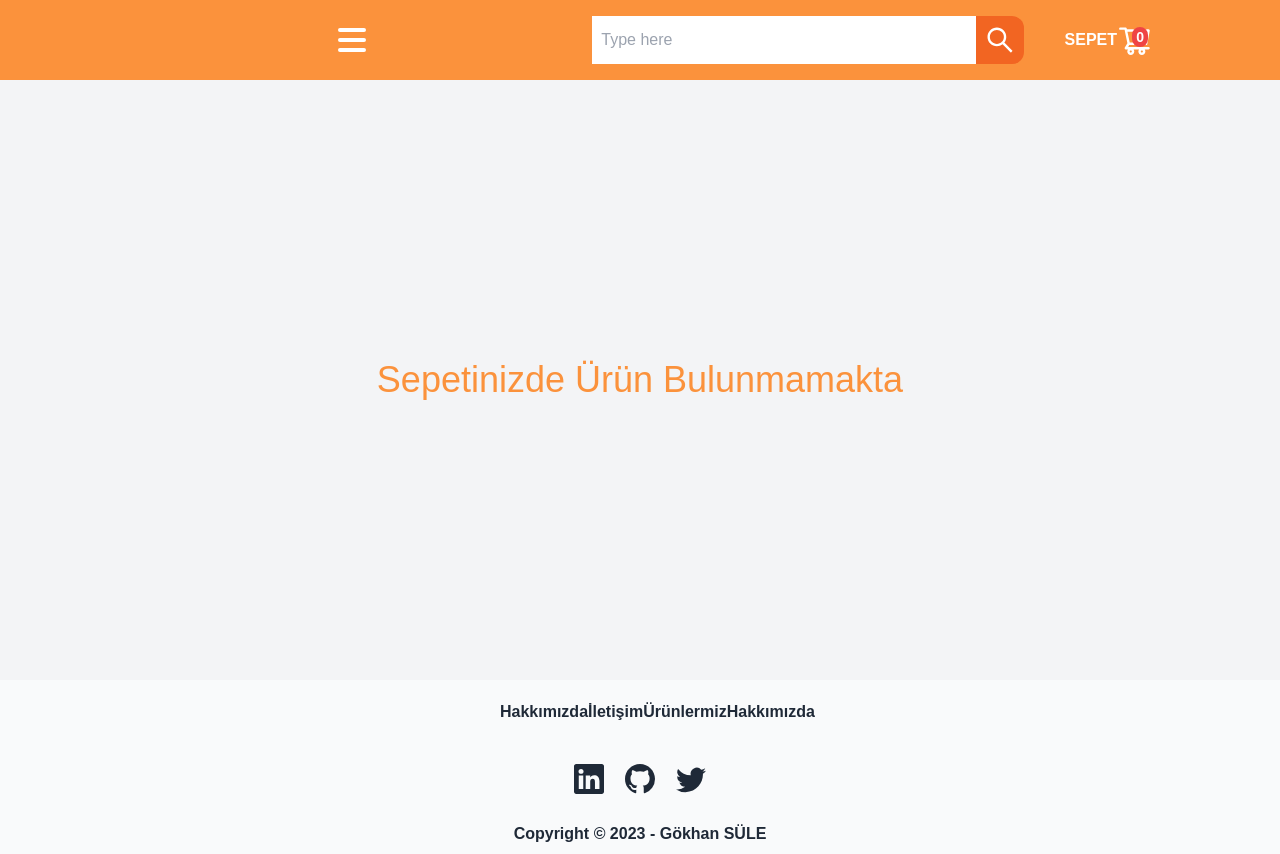
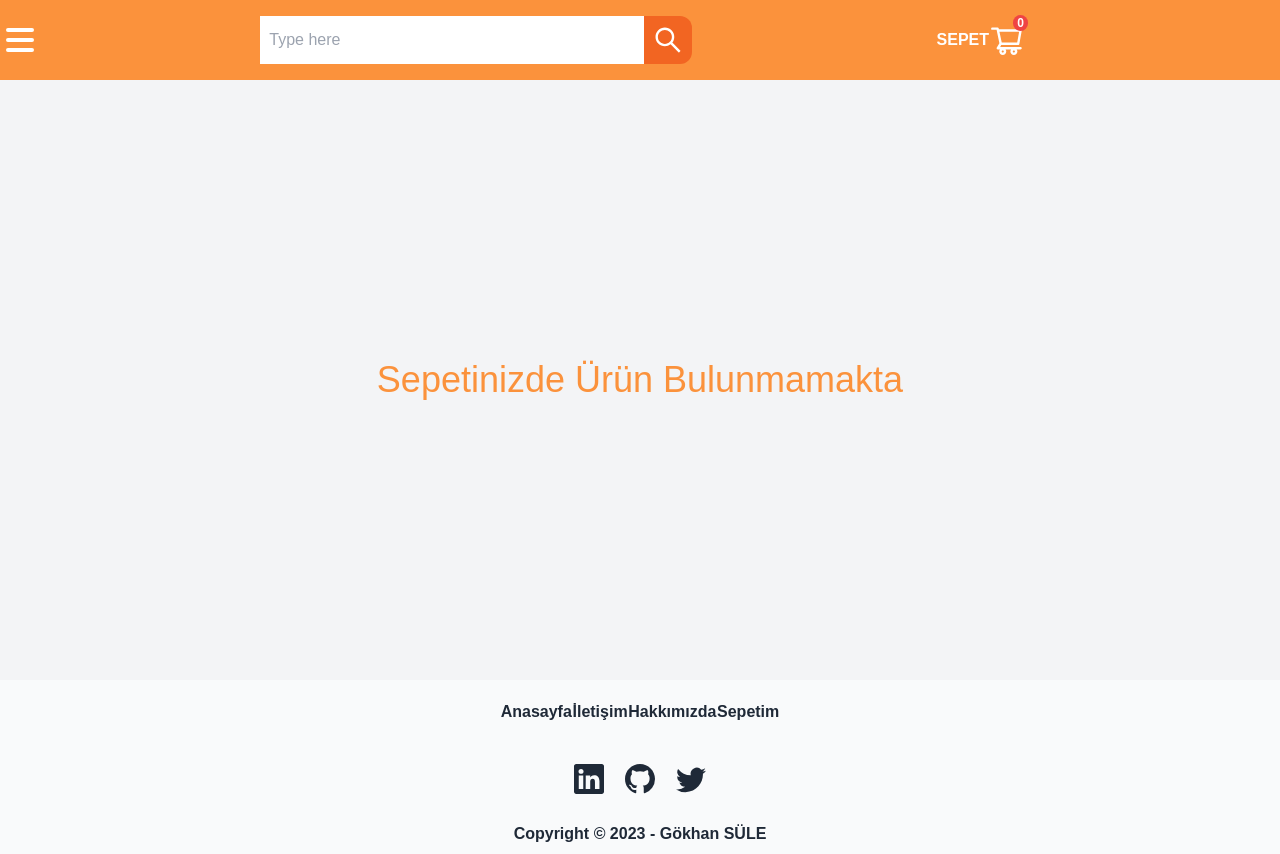
Before and after one commit to g1dotcom/E-commerce, a React (Create React App) app: page /cart in a window 1280 px wide. Built offline with nearby package versions, Linux system fonts and the light colour scheme.

Commit message:
css design

```diff
--- a/src/components/footer/Footer.jsx
+++ b/src/components/footer/Footer.jsx
@@ -10,10 +10,10 @@ const Footer = () => {
   return (
     <div className="w-full flex flex-col items-center justify-center bg-gray-50 ">
       <div className="flex w-1/4 justify-evenly max-md:justify-around max-md:w-full p-5 font-bold">
-        <h1>Hakkımızda</h1>
-        <h1>İletişim</h1>
-        <h1>Ürünlermiz</h1>
-        <h1>Hakkımızda</h1>
+        <Link to={"/"}> Anasayfa</Link>
+        <Link to={"/iletisim"}> İletişim</Link>
+        <Link to={"/hakkımızda"}> Hakkımızda</Link>
+        <Link to={"/cart"}> Sepetim</Link>
       </div>
       <div className="flex w-1/6 justify-evenly max-md:justify-around max-md:w-full p-5">
         <Link
--- a/src/components/header/Header.jsx
+++ b/src/components/header/Header.jsx
@@ -31,7 +31,9 @@ const Header = () => {
         </ul>
       </nav>
       <h1 className="baslik max-md:text-4xl max-md:mt-2">ECOMMERS</h1>
+
       <Navbar />
+
       <div className="flex items-end justify-center  w-full h-full z-20  ">
         <SliderComp />
       </div>
--- a/src/components/navbar/Navbar.jsx
+++ b/src/components/navbar/Navbar.jsx
@@ -27,9 +27,9 @@ const Navbar = () => {
 
   const [show, setShow] = useState(false);
   return (
-    <div className="content flex flex-col sm:flex-row  items-center justify-between w-full md:w-4/5">
-      <div className="flex w-full justify-evenly">
-        <button className="cursor-pointer z-10 max-md:absolute max-md:top-1 max-md:left-2">
+    <div className=" flex flex-col sm:flex-row  items-center justify-between w-full md:w-4/5">
+      <div className="flex  justify-evenly ">
+        <button className="cursor-pointer  z-10 max-md:absolute max-md:top-1 max-md:left-2">
           <HiMenu
             onClick={() => setShow(!show)}
             size={40}
@@ -67,7 +67,7 @@ const Navbar = () => {
         </div>
       </div>
 
-      <div className="flex flex-row w-full max-md:justify-center max-md:my-4">
+      <div className="flex  flex-row  max-md:justify-center max-md:my-4">
         <input
           type="text"
           placeholder="Type here"
@@ -88,7 +88,7 @@ const Navbar = () => {
         >
           <p className="font-bold max-md:hidden ">SEPET</p>
           <AiOutlineShoppingCart size={35} style={{ color: "white" }} />
-          <p className="text-white font-bold z-10 cursor-pointer absolute top-1 max-md:-top-1  right-1 text-sm bg-red-500 rounded-full px-1">
+          <p className="text-white font-bold z-10 cursor-pointer absolute -top-2 max-md:-top-1  -right-1 text-xs bg-red-500 rounded-full px-1">
             {carts?.length}
           </p>
         </div>
--- a/src/components/sorting/Sorting.jsx
+++ b/src/components/sorting/Sorting.jsx
@@ -2,12 +2,13 @@ import React from "react";
 
 const Sorting = ({ setSort }) => {
   return (
-    <div className="flex items-end justify-end mr-24 w-full">
+    <div className="flex items-center justify-end mr-24 max-md:mr-4 w-full">
+      <h1 className="text-white font-bold text-xl mr-4">Sıralama :</h1>
       <select
         onChange={(e) => setSort(e.target.value)}
-        className="select w-1/8 font-bold  outline-none rounded-sm p-2 bg-selected text-white  "
+        className="select w-24 font-bold  outline-none rounded-sm p-2 bg-selected text-orange-400 !bg-white "
       >
-        <option disabled selected>
+        <option disabled selected className="">
           Seçiniz
         </option>
         <option value="inc">Artan</option>
--- a/src/pages/Cart/Cart.jsx
+++ b/src/pages/Cart/Cart.jsx
@@ -2,6 +2,10 @@ import React, { useEffect } from "react";
 
 //redux
 import { useSelector, useDispatch } from "react-redux";
+
+//icons
+import { BsCreditCard } from "react-icons/bs";
+import { MdOutlineLocalShipping } from "react-icons/md";
 
 //navigate
 import { useNavigate } from "react-router-dom";
@@ -28,7 +32,7 @@ const Cart = () => {
 
   return (
     <div>
-      <div className="bg-orange-400 flex justify-center py-4 items-end w-full">
+      <div className="bg-orange-400  py-4  w-full">
         <Navbar />
       </div>
       {carts?.length > 0 ? (
@@ -39,17 +43,25 @@ const Cart = () => {
             ))}
           </div>
           <div className="w-1/4 max-md:w-full h-full my-10 p-6 bg-orange-400 text-white text-xl font-medium">
-            <h1>
-              Toplam Fiyat:
-              <span className="bg-white mx-4 text-orange-400 rounded-full p-2 w-full mt-4 text-2xl font-bold cursor-pointer ">
+            <h1 className="max-md:text-lg flex justify-between items-center">
+              <div className="flex items-center ">
+                {" "}
+                <BsCreditCard size={35} /> <p className="ml-2">Toplam Fiyat:</p>
+              </div>
+              <span className="bg-white mx-4 text-center text-orange-400 rounded-full p-2 w-fit mt-4 text-2xl max-md:text-xl font-bold cursor-pointer ">
                 {Math.floor(totalAmount)} TL
               </span>
             </h1>
             <br />
-            <h1>
-              Kargo :
-              <span className="bg-white mx-4 text-orange-400 rounded-full p-2 w-full mt-4 font-bold cursor-pointer ">
-                ÜCRETSİZ!
+
+            <h1 className="max-md:text-lg flex justify-between items-center">
+              <div className="flex items-center ">
+                {" "}
+                <MdOutlineLocalShipping size={40} />{" "}
+                <p className="ml-2">Kargo:</p>
+              </div>
+              <span className="bg-white mx-4 text-orange-400 rounded-full p-2 w-fit mt-4 text-2xl max-md:text-xl font-bold cursor-pointer ">
+                Ücretsiz
               </span>
             </h1>
             <br />
--- a/src/pages/Hakkımızda/Hakkımızda.jsx
+++ b/src/pages/Hakkımızda/Hakkımızda.jsx
@@ -7,7 +7,7 @@ const Hakkımızda = () => {
       <div className="bg-orange-400 flex justify-center py-4 items-end w-full absolute top-0">
         <Navbar />
       </div>
-      <h1 className="text-4xl font-bold text-orange-400 my-4">
+      <h1 className="text-4xl font-bold text-orange-400 mt-20 my-4">
         Neler Yapıyoruz ?{" "}
       </h1>
       <img
--- a/src/pages/Iletisim/Iletisim.jsx
+++ b/src/pages/Iletisim/Iletisim.jsx
@@ -7,7 +7,7 @@ const Iletisim = () => {
       <div className="bg-orange-400 flex justify-center py-4 items-end w-full absolute top-0">
         <Navbar />
       </div>
-      <div className="w-1/3 h-2/3 flex flex-col justify-evenly items-center bg-orange-100 rounded-lg p-4 shadow-2xl shadow-orange-500">
+      <div className="w-1/3 max-md:w-5/6 max-md:mt-10 h-2/3 flex flex-col justify-evenly items-center bg-orange-100 rounded-lg p-4 shadow-2xl shadow-orange-500">
         <div className="form-control">
           <label className="input-group">
             <span className="bg-orange-400 text-white">İsim</span>
```
